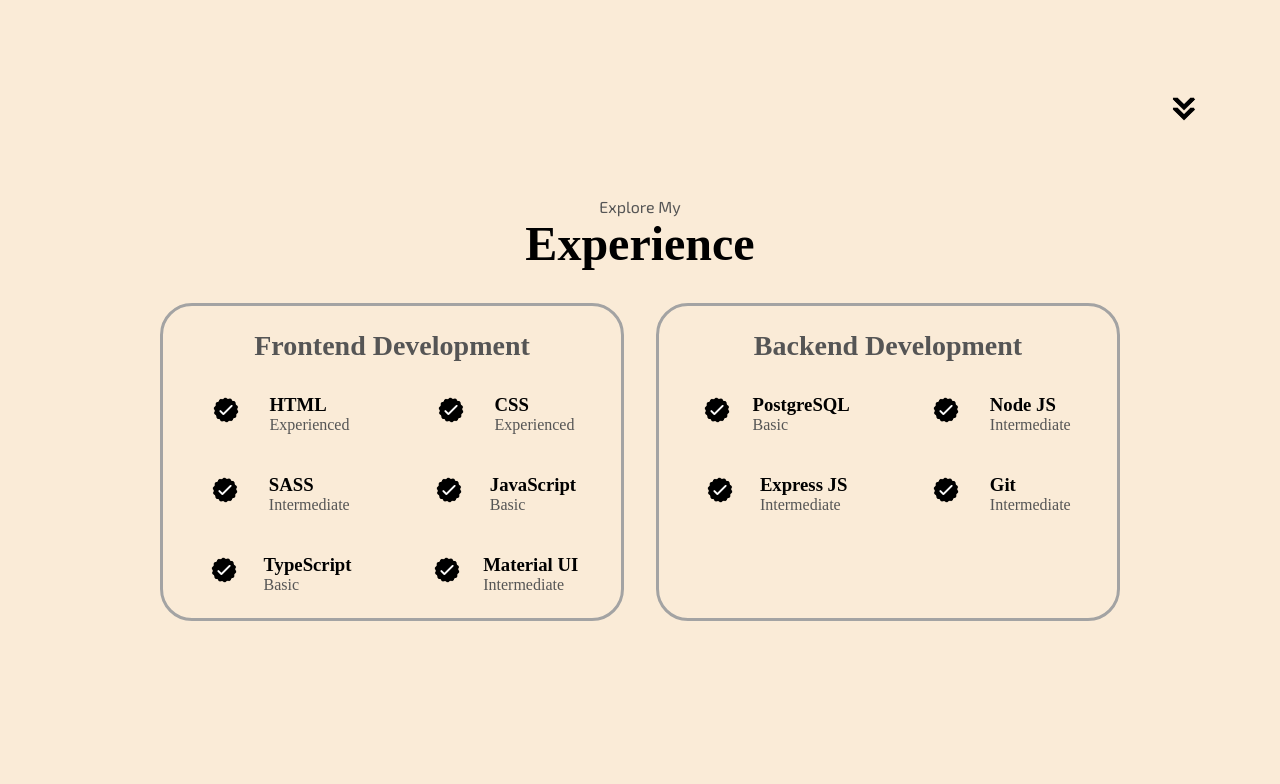
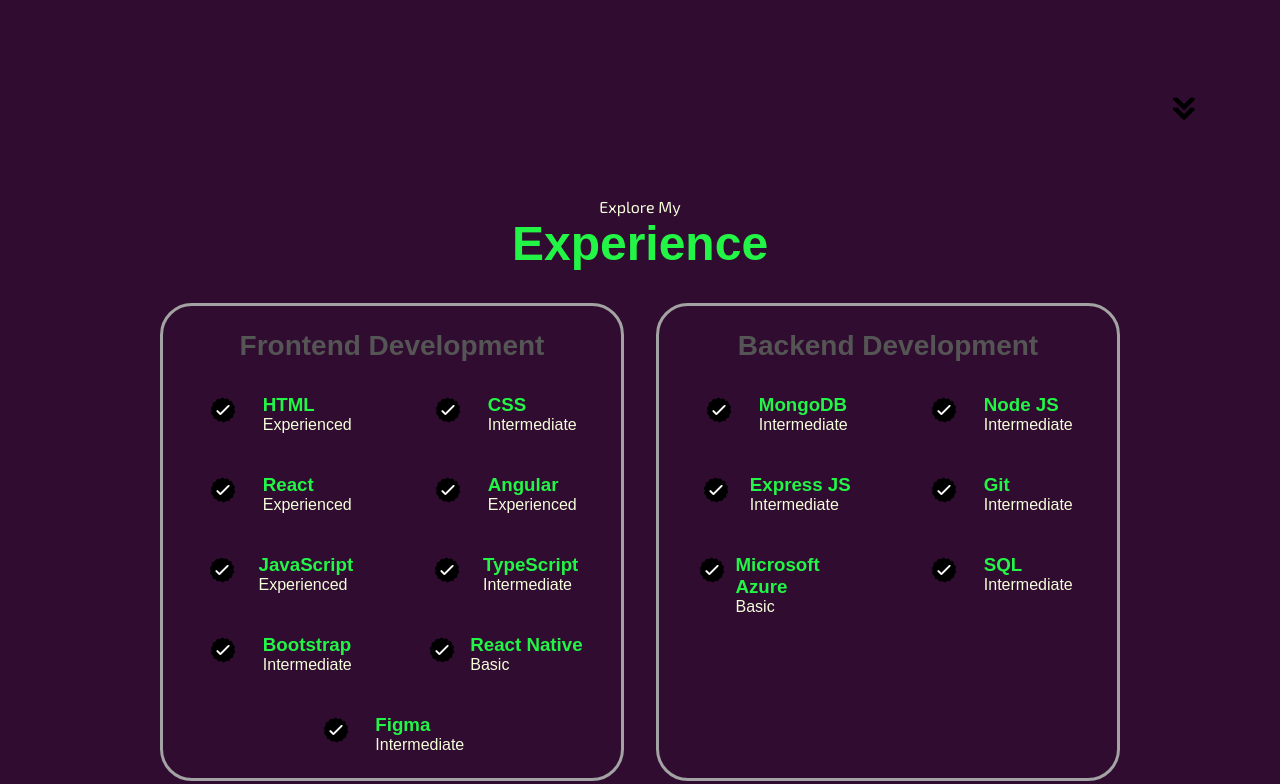
Before and after one commit to isabella010/portfolio, a plain HTML site: page index.html in a window 1280 px wide. Shown: the part 1499-2283 px from the top of the page. Drawn offline with Linux system fonts and the light colour scheme; a web font is replaced by a local one.

Commit message:
changed colors and skills

```diff
--- a/index.html
+++ b/index.html
@@ -147,6 +147,17 @@
                   />
                   <div>
                     <h3>CSS</h3>
+                    <p>Intermediate</p>
+                  </div>
+                </article>
+                <article>
+                  <img
+                    src="./assets/checkmark.png"
+                    alt="Experience icon"
+                    class="icon"
+                  />
+                  <div>
+                    <h3>React</h3>
                     <p>Experienced</p>
                   </div>
                 </article>
@@ -157,7 +168,29 @@
                     class="icon"
                   />
                   <div>
-                    <h3>SASS</h3>
+                    <h3>Angular</h3>
+                    <p>Experienced</p>
+                  </div>
+                </article>
+                <article>
+                  <img
+                    src="./assets/checkmark.png"
+                    alt="Experience icon"
+                    class="icon"
+                  />
+                  <div>
+                    <h3>JavaScript</h3>
+                    <p>Experienced</p>
+                  </div>
+                </article>
+                <article>
+                  <img
+                    src="./assets/checkmark.png"
+                    alt="Experience icon"
+                    class="icon"
+                  />
+                  <div>
+                    <h3>TypeScript</h3>
                     <p>Intermediate</p>
                   </div>
                 </article>
@@ -168,7 +201,18 @@
                     class="icon"
                   />
                   <div>
-                    <h3>JavaScript</h3>
+                    <h3>Bootstrap</h3>
+                    <p>Intermediate</p>
+                  </div>
+                </article>
+                <article>
+                  <img
+                    src="./assets/checkmark.png"
+                    alt="Experience icon"
+                    class="icon"
+                  />
+                  <div>
+                    <h3>React Native</h3>
                     <p>Basic</p>
                   </div>
                 </article>
@@ -179,18 +223,7 @@
                     class="icon"
                   />
                   <div>
-                    <h3>TypeScript</h3>
-                    <p>Basic</p>
-                  </div>
-                </article>
-                <article>
-                  <img
-                    src="./assets/checkmark.png"
-                    alt="Experience icon"
-                    class="icon"
-                  />
-                  <div>
-                    <h3>Material UI</h3>
+                    <h3>Figma</h3>
                     <p>Intermediate</p>
                   </div>
                 </article>
@@ -206,8 +239,8 @@
                     class="icon"
                   />
                   <div>
-                    <h3>PostgreSQL</h3>
-                    <p>Basic</p>
+                    <h3>MongoDB</h3>
+                    <p>Intermediate</p>
                   </div>
                 </article>
                 <article>
@@ -240,6 +273,30 @@
                   />
                   <div>
                     <h3>Git</h3>
+                    <p>Intermediate</p>
+                  </div>
+                </article>
+
+                <article>
+                  <img
+                    src="./assets/checkmark.png"
+                    alt="Experience icon"
+                    class="icon"
+                  />
+                  <div>
+                    <h3>Microsoft Azure</h3>
+                    <p>Basic</p>
+                  </div>
+                </article>
+
+                <article>
+                  <img
+                    src="./assets/checkmark.png"
+                    alt="Experience icon"
+                    class="icon"
+                  />
+                  <div>
+                    <h3>SQL</h3>
                     <p>Intermediate</p>
                   </div>
                 </article>
--- a/style.css
+++ b/style.css
@@ -1,15 +1,24 @@
 /*font imports*/
 @import url('https://fonts.googleapis.com/css2?family=Kalnia+Glaze:wght@100..700&display=swap');
 @import url('https://fonts.googleapis.com/css2?family=Exo+2:ital,wght@0,100..900;1,100..900&family=Kalnia+Glaze:wght@100..700&display=swap');
+@import url('https://fonts.googleapis.com/css2?family=Jersey+10&display=swap');
+@import url('https://fonts.googleapis.com/css2?family=SUSE:wght@100..800&display=swap');
 /*font-family: "Exo 2", sans-serif;*/
+
+
 * {
     margin: 0;
     padding: 0;
-    background-color: antiquewhite;
+    background-color: #2f0c30;
+    /* background-color: antiquewhite; */
 }
 
 body {
-    font-family: "Kalnia Glaze", serif;
+    /* font-family: "Kalnia Glaze", serif; */
+    font-family: "SUSE", sans-serif;
+    font-optical-sizing: auto;
+    font-style: normal;
+    color: #23f546;
 }
 
 html{
@@ -17,7 +26,8 @@ html{
 }
 
 p{
-    color: rgb(85,85,85);
+    /* color: rgb(85,85,85); */
+    color: #f5feda;
 }
 
 /* transition */
@@ -45,16 +55,16 @@ nav{
 }
 
 a {
-    color: black;
+    color: #23f546;
     text-decoration: none;
-    text-decoration-color: rgb(170, 170, 170);
+    text-decoration-color: #f5feda;
 }
 
 a:hover{
-    color: rgb(255, 84, 229);
+    color: #f5feda;
     text-decoration: underline;
     text-underline-offset: 1rem;
-    text-decoration-color: rgb(255, 84, 229);/*might change*/
+    text-decoration-color: #23f546
 }
 
 .logo{
@@ -88,7 +98,7 @@ a:hover{
 .hamburger-icon span {
     width: 100%;
     height: 2px;
-    background-color: black;
+    background-color: #23f546;
     transition: all 0.3 ease-in-out;
 }
 
@@ -108,7 +118,7 @@ a:hover{
     padding: 8px;
     text-align: center;
     font-size: 1.5rem;
-    color: black;
+    color: #23f546;
     text-decoration: none;
     transition: all 0.3 ease-in-out;
 }
@@ -201,6 +211,7 @@ section{
     white-space: nowrap; /* Keeps the content on a single line */
     margin: 0 auto; /* Gives that scrolling effect as the typing happens */
     letter-spacing: .15em; /* Adjust as needed */
+    max-width: fit-content; /* Ensures the width is only as wide as the content */
     animation:
       typing 3.5s steps(40, end),
       blink-caret .75s step-end infinite;
@@ -215,7 +226,7 @@ section{
   /* The typewriter cursor effect */
   @keyframes blink-caret {
     from, to { border-color: transparent }
-    50% { border-color: rgb(253, 95, 227); }
+    50% { border-color: #23f546; }
   }
 
   .title {
@@ -256,7 +267,7 @@ section{
   .btn-color-1,
   .btn-color-2 {
     margin-top: 0.8rem;
-    border: rgb(53, 53, 53) 0.1rem solid;
+    border: #f5feda solid;
   }
 
   .btn-color-1:hover,
@@ -266,16 +277,17 @@ section{
 
   .btn-color-1,
   .btn-color-2:hover {
-    background: rgb(53, 53, 53);
-    color: white;
+    background: #f5feda;
+    color: #2f0c30;
   }
 
   .btn-color-1:hover {
-    background: rgb(0, 0, 0);
+    background: #23f546;
   }
 
   .btn-color-2 {
     background: none;
+    color: #23f546
   }
 
   .btn-color-2:hover {
```
